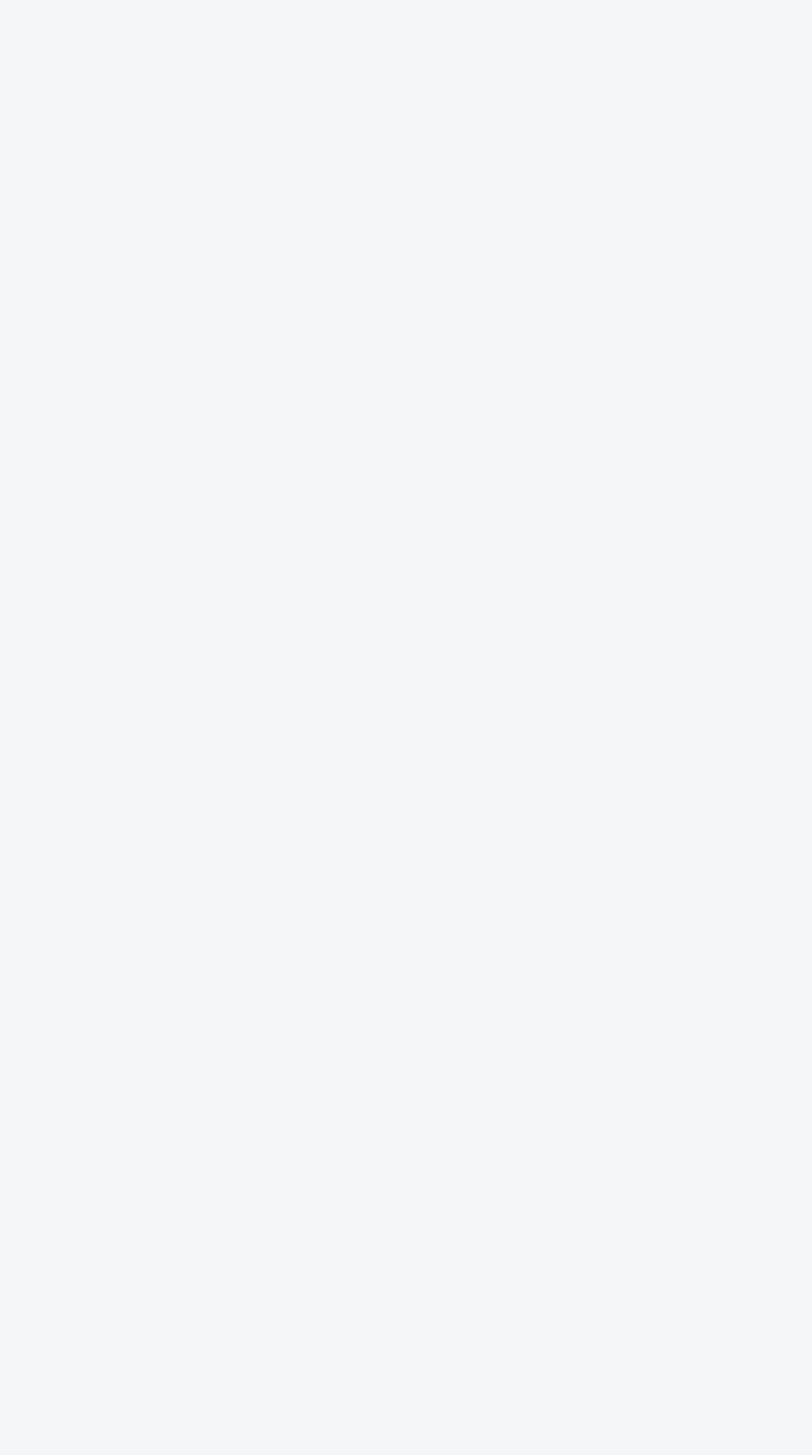
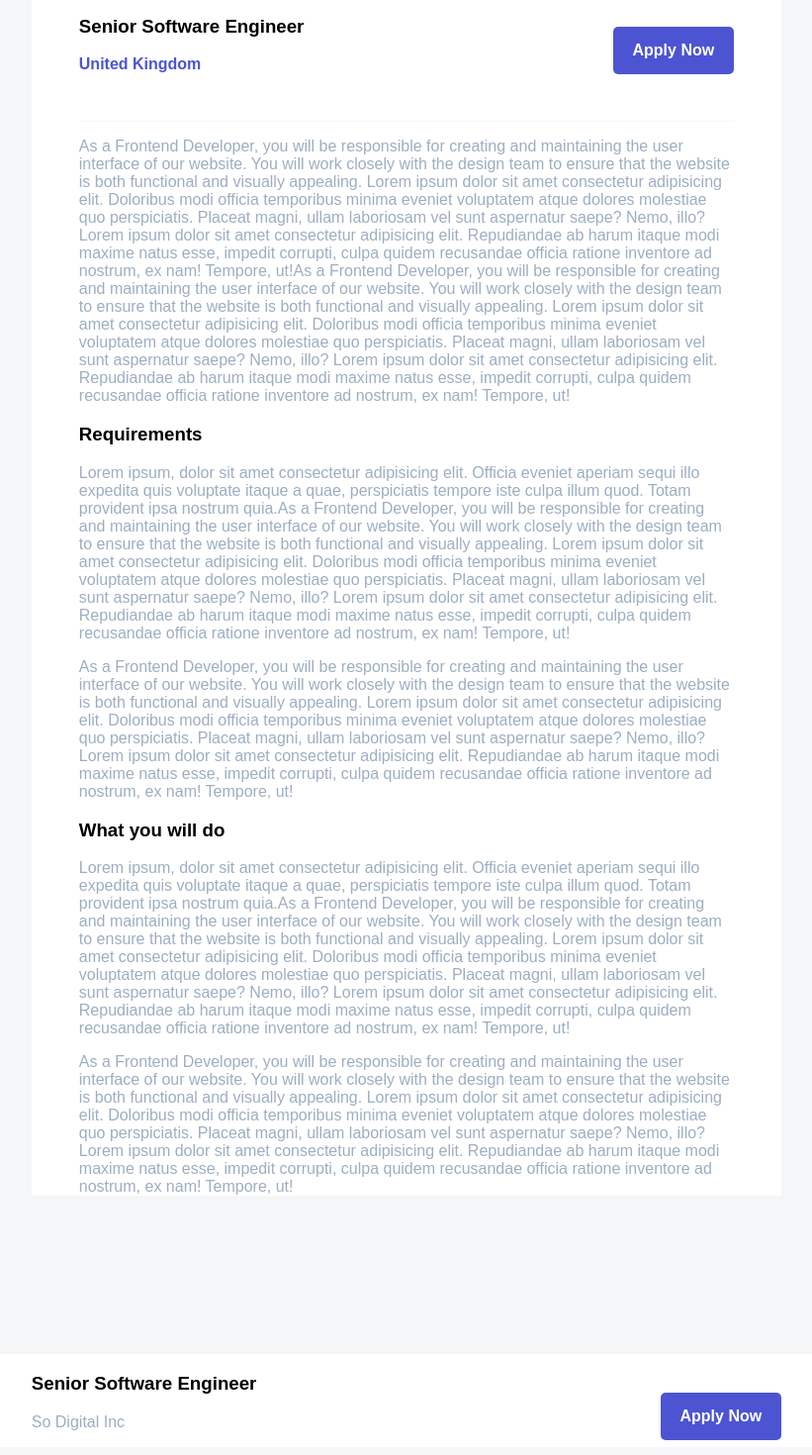
Before and after one commit to abdulrashid232/devjobs, an Angular app: page / in a window 1280 px wide. Shown: the part 2354-3824 px from the top of the page at 99% size, without its empty margins (229-1050 px from the left). Before the commit the page ends 2261 px from the top, so only its background shows below. Built offline with nearby package versions, Linux system fonts and the light colour scheme.

Commit message:
finished the single job page

```diff
--- a/src/app/jobs/job/job.component.css
+++ b/src/app/jobs/job/job.component.css
@@ -15,13 +15,18 @@
   --font-family: 'Kumbh Sans', sans-serif;
 }
 
-/* search bar */
+.container{
+  width: 60%;
+  margin: 10rem auto 0 auto;
+  /* height: 140px; */
+}
+
 .job-header{
   display: flex;
   align-items: center;
   justify-content: center;
   background-color: var(--secondary-color1);
-  width: 60%;
+  width: 100%;
   margin: 10rem auto 0 auto;
   height: 140px;
   border-radius: 10px;
@@ -46,5 +51,53 @@
   align-items: center;
   justify-content: space-between;
   margin-left: 20px;
+  padding-right: 3rem;
   width: 100%;
 }
+
+.job-details-container{
+  margin-top: 3rem;
+  background-color: var(--secondary-color1);
+  padding: 0 3rem;
+}
+.job-details{
+  display: flex;
+  align-items: center;
+  justify-content: space-between;
+  padding: 2rem 0rem;
+  border-bottom: 1px solid var(--light-gray);
+}
+button{
+  margin-top: 2rem;
+  padding: 10px 20px;
+  background-color: var(--violet);
+  color: var(--secondary-color1);
+  border: none;
+  height: 48px;
+  /* width: 123px; */
+  font-size: 1rem;
+  font-weight: 700;
+  cursor: pointer;
+  border-radius: 5px;
+}
+
+.job-title span,p{
+  color:var(--gray);
+  font-weight: 400;
+ }
+ .job-location{
+   color: var(--violet);
+   font-weight: 600;
+ }
+
+ .footer{
+  background-color: var(--secondary-color1);
+  width: 100%;
+ }
+ .job-footer{
+  display: flex;
+  align-items: center;
+  justify-content:space-between;
+  width:60%;
+  margin: 10rem auto 0 auto;
+}
--- a/src/app/jobs/job/job.component.html
+++ b/src/app/jobs/job/job.component.html
@@ -1,3 +1,4 @@
+<div class="container">
   <div class="job-header">
     <div class="com-logo">
       <img src="../../../assets/logos/scoot.svg" alt="">
@@ -11,5 +12,45 @@
         <button>Company Site</button>
       </div>
     </div>
+  </div>
+
+  <div class="job-details-container">
+    <div class="job-details">
+     <div class="job-title">
+          <span>5h ago . Full Time</span>
+          <h3>Senior Software Engineer</h3>
+          <p class="job-location">United Kingdom</p>
+      </div>
+      <button>Apply Now</button>
+  </div>
+    <div class="job-description">
+        <p>As a Frontend Developer, you will be responsible for creating and maintaining the user interface of our website. You will work closely with the design team to ensure that the website is both functional and visually appealing. Lorem ipsum dolor sit amet consectetur adipisicing elit. Doloribus modi officia temporibus minima eveniet voluptatem atque dolores molestiae quo perspiciatis. Placeat magni, ullam laboriosam vel sunt aspernatur saepe? Nemo, illo? Lorem ipsum dolor sit amet consectetur adipisicing elit. Repudiandae ab harum itaque modi maxime natus esse, impedit corrupti, culpa quidem recusandae officia ratione inventore ad nostrum, ex nam! Tempore, ut!As a Frontend Developer, you will be responsible for creating and maintaining the user interface of our website. You will work closely with the design team to ensure that the website is both functional and visually appealing. Lorem ipsum dolor sit amet consectetur adipisicing elit. Doloribus modi officia temporibus minima eveniet voluptatem atque dolores molestiae quo perspiciatis. Placeat magni, ullam laboriosam vel sunt aspernatur saepe? Nemo, illo? Lorem ipsum dolor sit amet consectetur adipisicing elit. Repudiandae ab harum itaque modi maxime natus esse, impedit corrupti, culpa quidem recusandae officia ratione inventore ad nostrum, ex nam! Tempore, ut!</p>
+      </div>
+      <div class="requirements">
+        <h3>Requirements</h3>
+        <p class="content">
+          Lorem ipsum, dolor sit amet consectetur adipisicing elit. Officia eveniet aperiam sequi illo expedita quis voluptate itaque a quae, perspiciatis tempore iste culpa illum quod. Totam provident ipsa nostrum quia.As a Frontend Developer, you will be responsible for creating and maintaining the user interface of our website. You will work closely with the design team to ensure that the website is both functional and visually appealing. Lorem ipsum dolor sit amet consectetur adipisicing elit. Doloribus modi officia temporibus minima eveniet voluptatem atque dolores molestiae quo perspiciatis. Placeat magni, ullam laboriosam vel sunt aspernatur saepe? Nemo, illo? Lorem ipsum dolor sit amet consectetur adipisicing elit. Repudiandae ab harum itaque modi maxime natus esse, impedit corrupti, culpa quidem recusandae officia ratione inventore ad nostrum, ex nam! Tempore, ut!
+        </p>
+        <p class="items"> As a Frontend Developer, you will be responsible for creating and maintaining the user interface of our website. You will work closely with the design team to ensure that the website is both functional and visually appealing. Lorem ipsum dolor sit amet consectetur adipisicing elit. Doloribus modi officia temporibus minima eveniet voluptatem atque dolores molestiae quo perspiciatis. Placeat magni, ullam laboriosam vel sunt aspernatur saepe? Nemo, illo? Lorem ipsum dolor sit amet consectetur adipisicing elit. Repudiandae ab harum itaque modi maxime natus esse, impedit corrupti, culpa quidem recusandae officia ratione inventore ad nostrum, ex nam! Tempore, ut!</p>
+      </div>
+      <div class="role">
+        <h3>What you will do</h3>
+        <p class="content">
+          Lorem ipsum, dolor sit amet consectetur adipisicing elit. Officia eveniet aperiam sequi illo expedita quis voluptate itaque a quae, perspiciatis tempore iste culpa illum quod. Totam provident ipsa nostrum quia.As a Frontend Developer, you will be responsible for creating and maintaining the user interface of our website. You will work closely with the design team to ensure that the website is both functional and visually appealing. Lorem ipsum dolor sit amet consectetur adipisicing elit. Doloribus modi officia temporibus minima eveniet voluptatem atque dolores molestiae quo perspiciatis. Placeat magni, ullam laboriosam vel sunt aspernatur saepe? Nemo, illo? Lorem ipsum dolor sit amet consectetur adipisicing elit. Repudiandae ab harum itaque modi maxime natus esse, impedit corrupti, culpa quidem recusandae officia ratione inventore ad nostrum, ex nam! Tempore, ut!
+        </p>
+        <p class="items"> As a Frontend Developer, you will be responsible for creating and maintaining the user interface of our website. You will work closely with the design team to ensure that the website is both functional and visually appealing. Lorem ipsum dolor sit amet consectetur adipisicing elit. Doloribus modi officia temporibus minima eveniet voluptatem atque dolores molestiae quo perspiciatis. Placeat magni, ullam laboriosam vel sunt aspernatur saepe? Nemo, illo? Lorem ipsum dolor sit amet consectetur adipisicing elit. Repudiandae ab harum itaque modi maxime natus esse, impedit corrupti, culpa quidem recusandae officia ratione inventore ad nostrum, ex nam! Tempore, ut!</p>
+      </div>
+    </div>
+</div>
+<div class="footer">
+  <div class="job-footer">
+    <div class="com-footer-name">
+      <h3>Senior Software Engineer</h3>
+      <p>So Digital Inc</p>
+    </div>
+    <div class="com-footer-website">
+      <button>Apply Now</button>
+    </div>
+  </div>
 
   </div>
```
Lines whose indentation alone changed are shown as unchanged.
